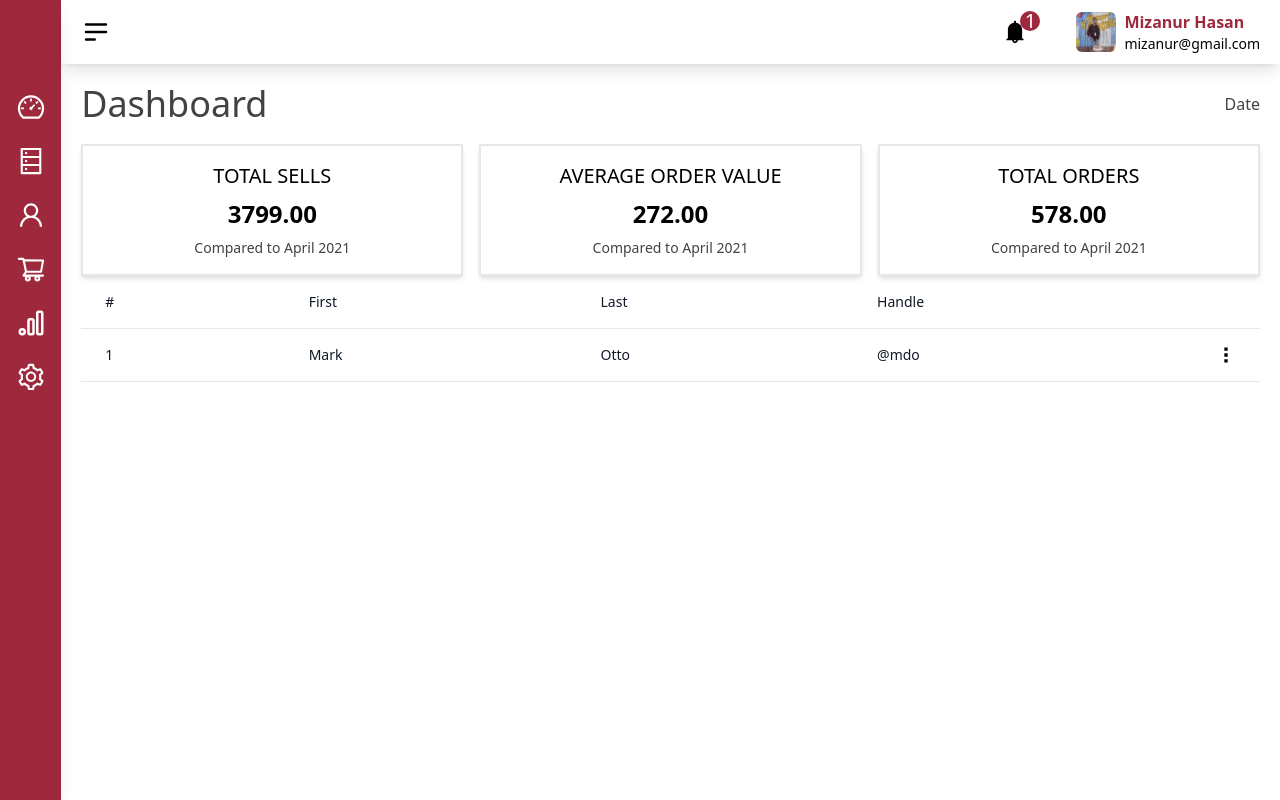
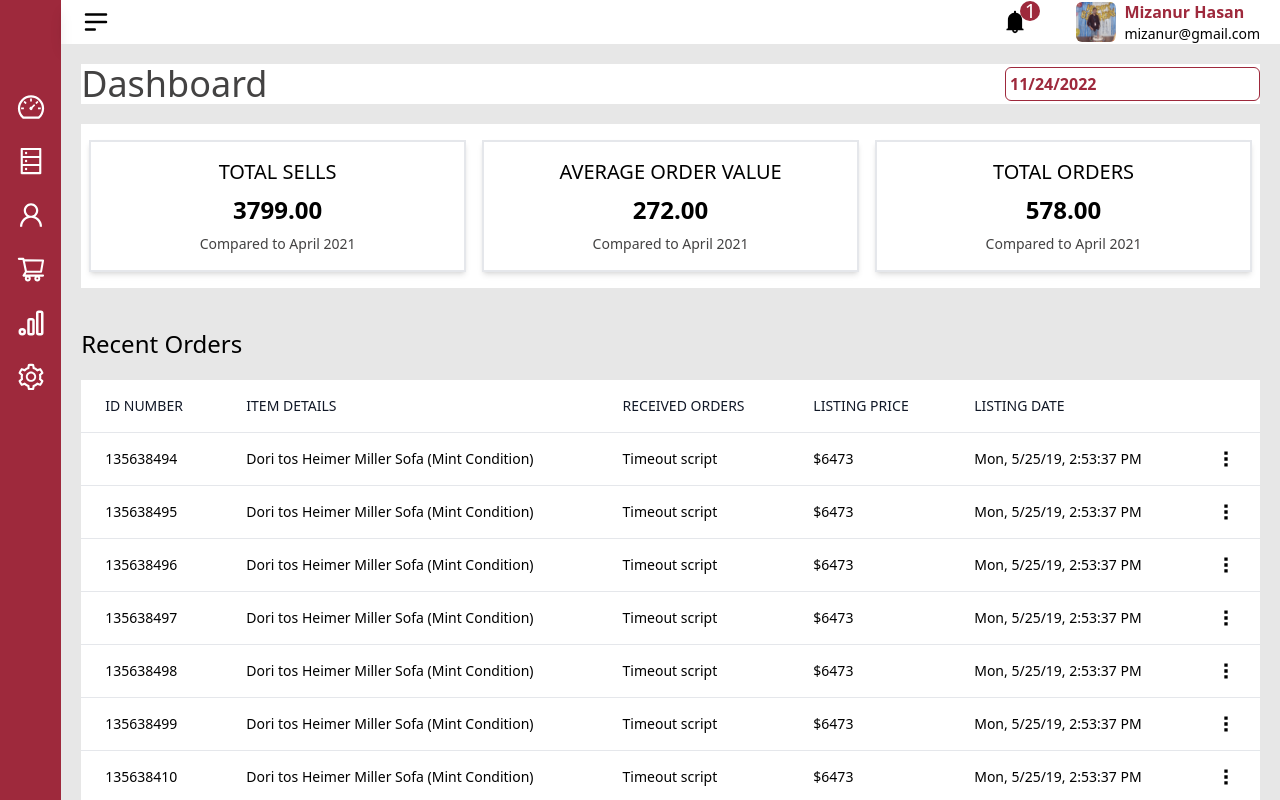
Before and after one commit to mizanurhasan0/Livekitchen, a React (Create React App) app in the folder kitchine -Dashboard/: page / in a window 1280 px wide. Built offline with nearby package versions, Linux system fonts and the light colour scheme.

Commit message:
dashboard and table complete

```diff
--- a/kitchine -Dashboard/package.json
+++ b/kitchine -Dashboard/package.json
@@ -10,6 +10,7 @@
     "aos": "^2.3.4",
     "react": "^18.2.0",
     "react-animated-slider": "^2.0.0",
+    "react-datepicker": "^4.8.0",
     "react-dom": "^18.2.0",
     "react-hook-form": "^7.38.0",
     "react-icons": "^4.6.0",
--- a/kitchine -Dashboard/src/Components/Dashboard/Dashboard.jsx
+++ b/kitchine -Dashboard/src/Components/Dashboard/Dashboard.jsx
@@ -1,15 +1,26 @@
-import React from "react";
-import { orderHistory } from "../Shares/StaticData";
-import RecentOrders from "./RecentOrders";
+import React, { useState } from "react";
+import { orderHistory, tableDb } from "../Shares/StaticData";
+import Tables from "../Shares/Tables";
+import DatePicker from "react-datepicker";
+import "react-datepicker/dist/react-datepicker.css";
 
 export default function Dashboard() {
+  const [startDate, setStartDate] = useState(new Date());
   return (
-    <div className="p-5">
-      <div className="flex items-center justify-between pb-5 text-default">
+    <div className="p-5 bg-head">
+      <div className="flex items-center justify-between mb-5 text-default bg-txt">
         <h1 className="text-4xl">Dashboard</h1>
-        <span>Date</span>
+        <span
+          className="border border-primary text-primary
+        font-semibold rounded-md p-1 "
+        >
+          <DatePicker
+            selected={startDate}
+            onChange={(date) => setStartDate(date)}
+          />
+        </span>
       </div>
-      <div className="grid grid-cols-2 md:grid-cols-3 2xl:grid-cols-4 gap-4">
+      <div className="bg-txt px-2 py-4 grid grid-cols-2 md:grid-cols-3 2xl:grid-cols-4 gap-4">
         {orderHistory.map((history) => (
           <div
             className="border-2 shadow-md text-center
@@ -21,8 +32,9 @@ export default function Dashboard() {
           </div>
         ))}
       </div>
-      <div>
-        <RecentOrders />
+      <div className="py-10">
+        <h1 className="text-2xl pb-5 capitalize">Recent Orders</h1>
+        <Tables tblData={tableDb} />
       </div>
     </div>
   );
--- a/kitchine -Dashboard/src/Components/Dashboard/RecentOrders.jsx
+++ /dev/null
@@ -1,62 +0,0 @@
-import React from "react";
-import { GrMoreVertical } from "react-icons/gr";
-
-const RecentOrders = () => {
-  return (
-    <table className="min-w-full">
-      <thead className="bg-white border-b">
-        <tr>
-          <th
-            scope="col"
-            className="text-sm font-medium text-gray-900 px-6 py-4 text-left"
-          >
-            #
-          </th>
-          <th
-            scope="col"
-            className="text-sm font-medium text-gray-900 px-6 py-4 text-left"
-          >
-            First
-          </th>
-          <th
-            scope="col"
-            className="text-sm font-medium text-gray-900 px-6 py-4 text-left"
-          >
-            Last
-          </th>
-          <th
-            scope="col"
-            className="text-sm font-medium text-gray-900 px-6 py-4 text-left"
-          >
-            Handle
-          </th>
-          <th
-            scope="col"
-            className="text-sm font-medium text-gray-900 px-6 py-4 text-left"
-          ></th>
-        </tr>
-      </thead>
-      <tbody>
-        <tr className="bg-white border-b transition duration-300 ease-in-out hover:bg-gray-100">
-          <td className="px-6 py-4 whitespace-nowrap text-sm font-medium text-gray-900">
-            1
-          </td>
-          <td className="text-sm text-gray-900 font-light px-6 py-4 whitespace-nowrap">
-            Mark
-          </td>
-          <td className="text-sm text-gray-900 font-light px-6 py-4 whitespace-nowrap">
-            Otto
-          </td>
-          <td className="text-sm text-gray-900 font-light px-6 py-4 whitespace-nowrap">
-            @mdo
-          </td>
-          <td className=" w-10  px-6 py-4 ">
-            <GrMoreVertical size={20} className="cursor-pointer" />
-          </td>
-        </tr>
-      </tbody>
-    </table>
-  );
-};
-
-export default RecentOrders;
--- a/kitchine -Dashboard/src/Components/Shares/StaticData.js
+++ b/kitchine -Dashboard/src/Components/Shares/StaticData.js
@@ -55,11 +55,183 @@ let SideMenuItem = [
     ],
   },
 ];
-let orderHistory=[
-  {title:"Total sells",amount:"3799.00",filter:"Compared to April 2021"},
-  {title:"Average order value",amount:"272.00",filter:"Compared to April 2021"},
-  {title:"Total Orders",amount:"578.00",filter:"Compared to April 2021"}
-]
-export {
-  SideMenuItem,orderHistory
+let orderHistory = [
+  { title: "Total sells", amount: "3799.00", filter: "Compared to April 2021" },
+  {
+    title: "Average order value",
+    amount: "272.00",
+    filter: "Compared to April 2021",
+  },
+  { title: "Total Orders", amount: "578.00", filter: "Compared to April 2021" },
+];
+let tableDb = {
+  head: [
+    {
+      name: "ID Number",
+      key: "id",
+      isImage: false,
+    },
+    {
+      name: "Item Details",
+      key: "description",
+      isImage: false,
+    },
+    {
+      name: "Received Orders",
+      key: "orders",
+      isImage: false,
+    },
+    {
+      name: "Listing Price",
+      key: "price",
+      isImage: false,
+    },
+    {
+      name: "Listing Date",
+      key: "date",
+      isImage: false,
+    },
+  ],
+  data: [
+    {
+      id: "135638494",
+      description: "Dori  tos Heimer Miller Sofa (Mint Condition)",
+      orders: "Timeout script",
+      price: "$6473",
+      date: "Mon, 5/25/19, 2:53:37 PM",
+    },
+    {
+      id: "135638495",
+      description: "Dori  tos Heimer Miller Sofa (Mint Condition)",
+      orders: "Timeout script",
+      price: "$6473",
+      date: "Mon, 5/25/19, 2:53:37 PM",
+    },
+    {
+      id: "135638496",
+      description: "Dori  tos Heimer Miller Sofa (Mint Condition)",
+      orders: "Timeout script",
+      price: "$6473",
+      date: "Mon, 5/25/19, 2:53:37 PM",
+    },
+    {
+      id: "135638497",
+      description: "Dori  tos Heimer Miller Sofa (Mint Condition)",
+      orders: "Timeout script",
+      price: "$6473",
+      date: "Mon, 5/25/19, 2:53:37 PM",
+    },
+    {
+      id: "135638498",
+      description: "Dori  tos Heimer Miller Sofa (Mint Condition)",
+      orders: "Timeout script",
+      price: "$6473",
+      date: "Mon, 5/25/19, 2:53:37 PM",
+    },
+    {
+      id: "135638499",
+      description: "Dori  tos Heimer Miller Sofa (Mint Condition)",
+      orders: "Timeout script",
+      price: "$6473",
+      date: "Mon, 5/25/19, 2:53:37 PM",
+    },
+    {
+      id: "135638410",
+      description: "Dori  tos Heimer Miller Sofa (Mint Condition)",
+      orders: "Timeout script",
+      price: "$6473",
+      date: "Mon, 5/25/19, 2:53:37 PM",
+    },
+    {
+      id: "135638411",
+      description: "Dori  tos Heimer Miller Sofa (Mint Condition)",
+      orders: "Timeout script",
+      price: "$6473",
+      date: "Mon, 5/25/19, 2:53:37 PM",
+    },
+    {
+      id: "135638412",
+      description: "Dori  tos Heimer Miller Sofa (Mint Condition)",
+      orders: "Timeout script",
+      price: "$6473",
+      date: "Mon, 5/25/19, 2:53:37 PM",
+    },
+    {
+      id: "135638413",
+      description: "Dori  tos Heimer Miller Sofa (Mint Condition)",
+      orders: "Timeout script",
+      price: "$6473",
+      date: "Mon, 5/25/19, 2:53:37 PM",
+    },
+    {
+      id: "135638414",
+      description: "Dori  tos Heimer Miller Sofa (Mint Condition)",
+      orders: "Timeout script",
+      price: "$6473",
+      date: "Mon, 5/25/19, 2:53:37 PM",
+    },
+    {
+      id: "135638415",
+      description: "Dori  tos Heimer Miller Sofa (Mint Condition)",
+      orders: "Timeout script",
+      price: "$6473",
+      date: "Mon, 5/25/19, 2:53:37 PM",
+    },
+    {
+      id: "135638416",
+      description: "Dori  tos Heimer Miller Sofa (Mint Condition)",
+      orders: "Timeout script",
+      price: "$6473",
+      date: "Mon, 5/25/19, 2:53:37 PM",
+    },
+    {
+      id: "135638417",
+      description: "Dori  tos Heimer Miller Sofa (Mint Condition)",
+      orders: "Timeout script",
+      price: "$6473",
+      date: "Mon, 5/25/19, 2:53:37 PM",
+    },
+    {
+      id: "135638418",
+      description: "Dori  tos Heimer Miller Sofa (Mint Condition)",
+      orders: "Timeout script",
+      price: "$6473",
+      date: "Mon, 5/25/19, 2:53:37 PM",
+    },
+    {
+      id: "135638419",
+      description: "Dori  tos Heimer Miller Sofa (Mint Condition)",
+      orders: "Timeout script",
+      price: "$6473",
+      date: "Mon, 5/25/19, 2:53:37 PM",
+    },
+    {
+      id: "135638420",
+      description: "Dori  tos Heimer Miller Sofa (Mint Condition)",
+      orders: "Timeout script",
+      price: "$6473",
+      date: "Mon, 5/25/19, 2:53:37 PM",
+    },
+  ],
+  optionData: [
+    {
+      name: "View",
+      action: () => {
+        console.log("view");
+      },
+    },
+    {
+      name: "Update",
+      action: () => {
+        console.log("Update");
+      },
+    },
+    {
+      name: "Delete",
+      action: () => {
+        console.log("Delete");
+      },
+    },
+  ],
 };
+export { SideMenuItem, orderHistory, tableDb };
--- /dev/null
+++ b/kitchine -Dashboard/src/Components/Shares/Tables.jsx
@@ -0,0 +1,72 @@
+import React from "react";
+import { useState } from "react";
+import { GrMoreVertical } from "react-icons/gr";
+
+const Tables = ({ tblData = {}, action = true }) => {
+  const [show, setShow] = useState(false);
+
+  return (
+    <table className="min-w-full overflow-x-scroll">
+      <thead className="bg-white border-b uppercase">
+        <tr>
+          {tblData?.head?.map((head) => {
+            return (
+              <th
+                key={head?.id}
+                scope="col"
+                className="text-sm font-medium text-gray-900 px-6 py-4 text-left"
+              >
+                {head?.name}
+              </th>
+            );
+          })}
+          {action && <th scope="col" className=" w-10  px-6 py-4 "></th>}
+        </tr>
+      </thead>
+      <tbody>
+        {tblData?.data?.map((data) => {
+          //
+
+          return (
+            <tr className="bg-white border-b transition duration-300 ease-in-out hover:bg-gray-100">
+              {Object.keys(data).map((d) => (
+                <td className="px-6 py-4 whitespace-nowrap text-sm ">
+                  {data[d]}
+                </td>
+              ))}
+
+              {action && (
+                <td className="relative w-10  px-6 py-4 ">
+                  <GrMoreVertical
+                    size={20}
+                    className="cursor-pointer"
+                    onClick={() =>
+                      setShow((val) => (val === data?.id ? false : data?.id))
+                    }
+                  />
+                  {show === data?.id && (
+                    <div
+                      className="absolute bg-primary  ml-[-3rem] p-2 text-white rounded-md
+                z-10"
+                    >
+                      <ul className="capitalize">
+                        <li className="cursor-pointer hover:bg-txt hover:text-primary">
+                          Edit
+                        </li>
+                        <li className="cursor-pointer hover:bg-txt hover:text-primary">
+                          Delete
+                        </li>
+                      </ul>
+                    </div>
+                  )}
+                </td>
+              )}
+            </tr>
+          );
+        })}
+      </tbody>
+    </table>
+  );
+};
+
+export default Tables;
--- a/kitchine -Dashboard/src/Components/SideBar/Sidebar.jsx
+++ b/kitchine -Dashboard/src/Components/SideBar/Sidebar.jsx
@@ -17,7 +17,7 @@ const Sidebar = ({ children }) => {
     !item.subItems && navigate(item.path);
   };
   return (
-    <div className="flex min-h-screen w-full ">
+    <div className="flex h-screen w-full ">
       <div
         className={`${
           minSidebar ? "w-16 overflow-hidden" : "w-72"
```
Also changed, not shown: 1 other file (tests, documents, lock files or other folders).
